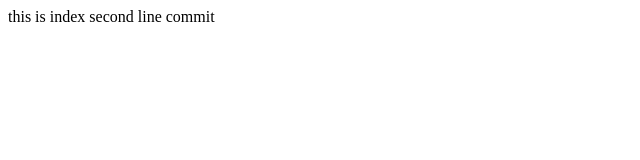
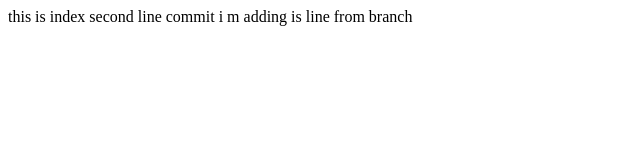
Before and after one commit to akshaygoura/hackerproject, a plain HTML site: page index.html in a window 1280 px wide. Shown: the whole page, without its empty margins (0-640 px from the left). Drawn offline with Linux system fonts and the light colour scheme.

Commit message:
commiting from branch commit

```diff
--- a/index.html
+++ b/index.html
@@ -7,5 +7,6 @@
   <body>
 this is index
 second line commit
+i m adding is line from branch
   </body>
 </html>
```
